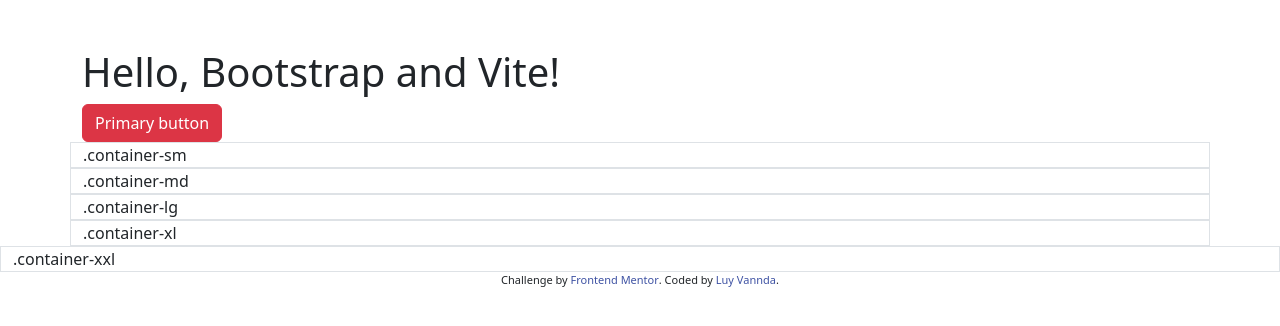
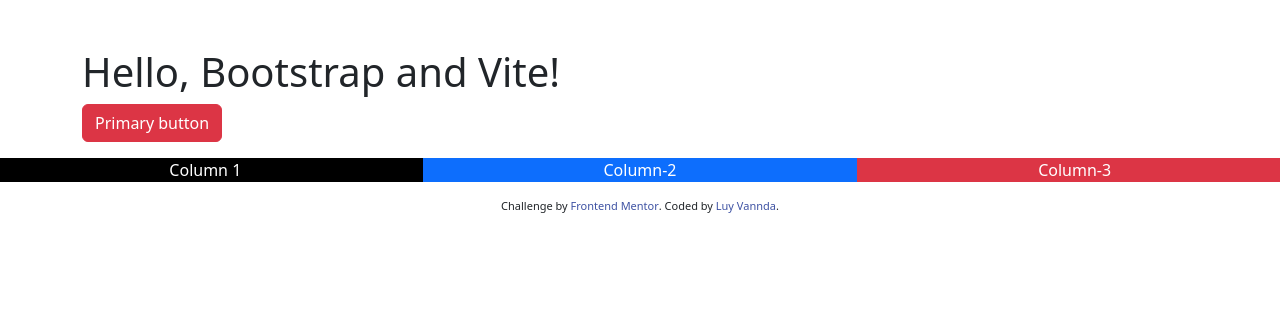
Before and after one commit to luyvannda/sign-up-form, a React (Vite) app: page / in a window 1280 px wide. Shown: the top 326 px of the page. Built offline with nearby package versions, Linux system fonts and the light colour scheme.

Commit message:
learn bootstrap grid column

```diff
--- a/src/components/BootStrap.jsx
+++ b/src/components/BootStrap.jsx
@@ -6,11 +6,11 @@ export default function Bootstrap() {
         <button className="btn btn-danger">Primary button</button>
       </div>
 
-      <div className="container-sm border">.container-sm</div>
-      <div className="container-md border ">.container-md</div>
-      <div className="container-lg border ">.container-lg</div>
-      <div className="container-xl border">.container-xl</div>
-      <div className="container-xxl border">.container-xxl</div>
+      <div className="row mt-3 mb-3">
+        <div className="col-sm-4 bg-black text-white text-center">Column 1</div>
+        <div className="col-sm-4 bg-primary text-white text-center">Column-2</div>
+        <div className="col-sm-4 bg-danger text-white text-center">Column-3</div>
+      </div>
     </>
   )
 }
```
